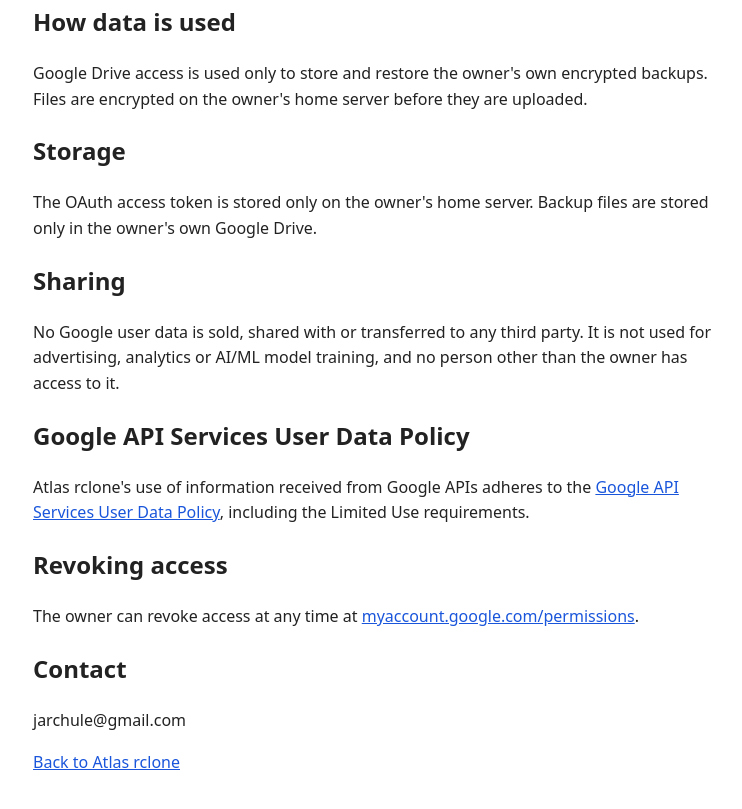
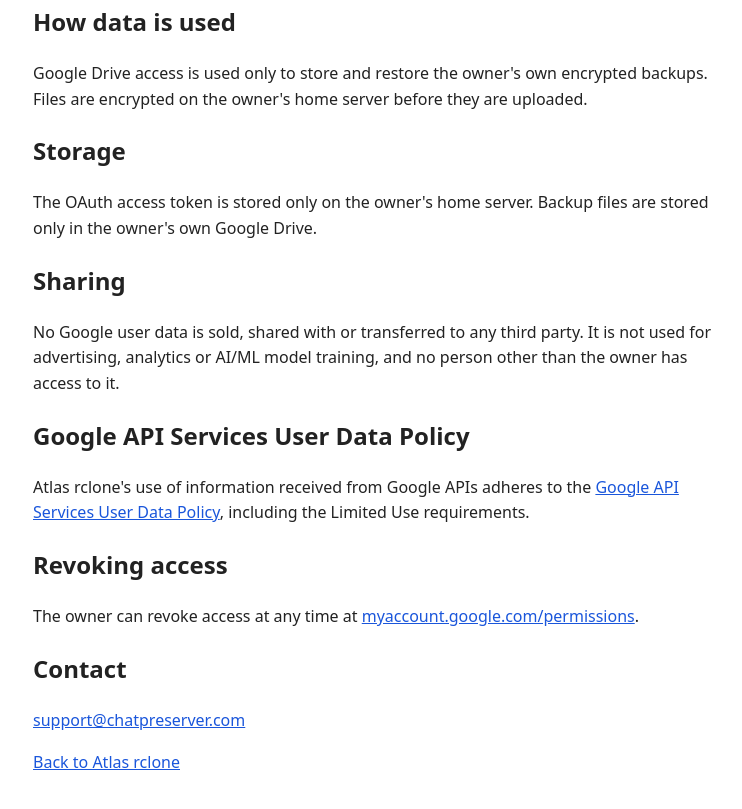
Before and after one commit to jarchule-wq/chat-preserver, a plain HTML site: page atlas-backup/privacy.html in a window 1280 px wide. Shown: the part 371-1180 px from the top of the page, without its empty margins (267-1009 px from the left). Drawn offline with Linux system fonts and the light colour scheme.

Commit message:
Atlas pages: noindex, replace personal Gmail with support address
Co-Authored-By: Claude Opus 5.5 <noreply@anthropic.com>
Claude-Session: https://claude.ai/code/session_015vZoJztavKQcjQN35N8pMU

```diff
--- a/atlas-backup/privacy.html
+++ b/atlas-backup/privacy.html
@@ -3,6 +3,7 @@
 <head>
 <meta charset="utf-8">
 <meta name="viewport" content="width=device-width, initial-scale=1">
+<meta name="robots" content="noindex">
 <title>Atlas rclone Privacy</title>
 <style>
   body { font-family: system-ui, -apple-system, "Segoe UI", sans-serif; max-width: 680px; margin: 48px auto; padding: 0 16px; line-height: 1.6; color: #222; background: #fff; }
@@ -36,7 +37,7 @@
   <p>The owner can revoke access at any time at <a href="https://myaccount.google.com/permissions">myaccount.google.com/permissions</a>.</p>
 
   <h2>Contact</h2>
-  <p>jarchule@gmail.com</p>
+  <p><a href="mailto:support@chatpreserver.com">support@chatpreserver.com</a></p>
 
   <p><a href="index.html">Back to Atlas rclone</a></p>
 </body>
```
Also changed, not shown: atlas-backup/index.html (+2 -1 lines).
